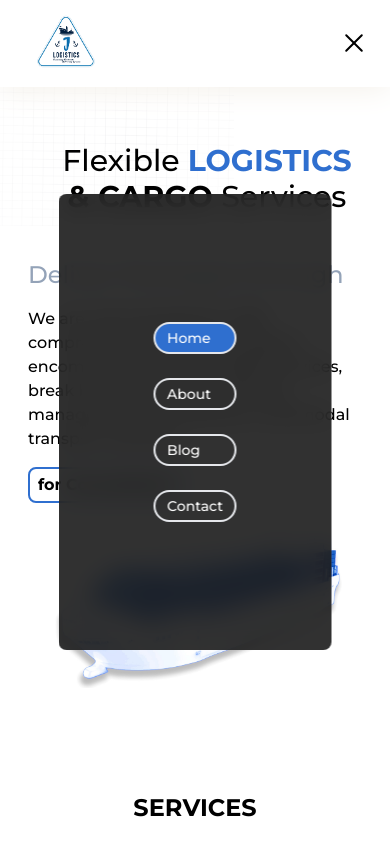
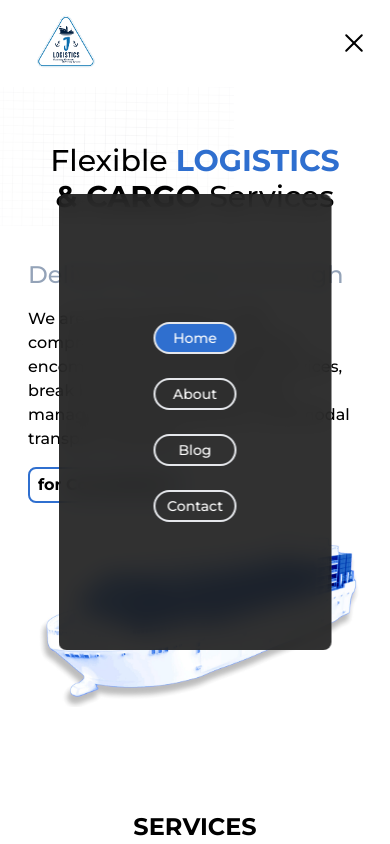
Before and after one commit to viclito/Logestics, a Next.js app: page / in a window 390 px wide. Both pictures are taken after a click on the element 342 px from the left and 43 px from the top of the page. Shown: the top 844 px of the page. Built offline with nearby package versions, Linux system fonts and the light colour scheme.

Commit message:
altering css Page

```diff
--- a/components/Homepage/Landingpage.tsx
+++ b/components/Homepage/Landingpage.tsx
@@ -15,10 +15,10 @@ const Landingpage = () => {
         setContact(!contact)
     }
   return (
-    <div className='relative'>
+    <div className='relative w-[100%]'>
         <Image src={toppng} alt='' className='absolute z-0 top-0 left-0 w-[60%] h-auto'/>
-        <div className='max-w-[1400px] m-auto py-14 relative'>
-            <h4 className='capitalize font-medium text-6xl lg:text-5xl md:text-3xl absolute lg:relative text-start pl-6 leading-normal lg:text-center'>flexible <span className='font-bold'><span className='text-primary'>LOGISTICS</span> <br /> & CARGO </span> Services</h4>
+        <div className='max-w-[1400px] sm:w-[100%] m-auto py-14 relative'>
+            <h4 className='capitalize font-medium text-6xl lg:text-5xl md:text-3xl absolute lg:relative text-start pl-6 md:pl-0 leading-normal lg:text-center'>flexible <span className='font-bold'><span className='text-primary'>LOGISTICS</span> <br /> & CARGO </span> Services</h4>
             <div className='w-[100%] flex p-7 items-center lg:flex-col'>
                 {/* right */}
 
@@ -40,7 +40,7 @@ const Landingpage = () => {
 
                 {/* left */}
 
-                <div className='w-[60%] py-10 xl:py-20 lg:py-5 sm:w-[90%]'>
+                <div className='w-[60%] py-10 xl:py-20 lg:py-5 sm:w-[100%]'>
                     <Image src={landing} alt='' className='w-[100%] h-auto'/>
                 </div>
             </div>
--- a/components/navbar/Navbar.tsx
+++ b/components/navbar/Navbar.tsx
@@ -22,7 +22,7 @@ const Navbar = () => {
         const router = useRouter();
 
         return (
-          <div className={`font-medium px-3 py-1 text-sm relative group cursor-pointer border-2 border-solid rounded-2xl md:text-white hover:bg-primary hover:text-white hover:border-primary ${router.asPath === href ? 'bg-primary text-white' : ' text-black'}`} onClick={() => router.push(href)}>
+          <div className={`font-medium px-3 py-1 flex items-center justify-center text-sm relative group cursor-pointer border-2 border-solid rounded-2xl md:text-white hover:bg-primary hover:text-white hover:border-primary ${router.asPath === href ? 'bg-primary text-white' : ' text-black'}`} onClick={() => router.push(href)}>
             <a href={href}>
               {children}
             </a>
@@ -34,7 +34,7 @@ const Navbar = () => {
   return (
     <>
       <div className={`sticky top-0 z-50 w-screen ${Styles.glass}`}>
-        <div className={`max-w-[1400px] m-auto px-6 py-2 flex items-center justify-between .glass `}>
+        <div className={`max-w-[1400px] m-auto px-6 py-2 flex items-center justify-between `}>
             {/* logo */}
             <div className=''>
                 <Image src={logo} alt='' className='w-20 h-auto'/>
--- a/components/navbar/navbar.module.css
+++ b/components/navbar/navbar.module.css
@@ -1,5 +1,6 @@
 .glass{
     background: rgba( 255, 255, 255, 0.55 );
+    /* background-color: aqua; */
 box-shadow: 0px 1px 32px 0 #f3efe8;
 backdrop-filter: blur( 15.5px );
 -webkit-backdrop-filter: blur( 15.5px );
@@ -76,3 +77,10 @@ border: 1px solid rgba( 255, 255, 255, 0.18 );
         height: 290px;
     }
 }
+@media (max-width:767px){
+    .glass{
+        background: transparent;
+    /* background-color: aqua; */
+box-shadow: 0 0 0 0 transparent;
+    }
+}
--- a/src/styles/globals.css
+++ b/src/styles/globals.css
@@ -11,6 +11,6 @@
   background-color: white;
 }
 body{
-  width: 100vw;
+  /* width: 100vw; */
   overflow-x: hidden;
 }
```
